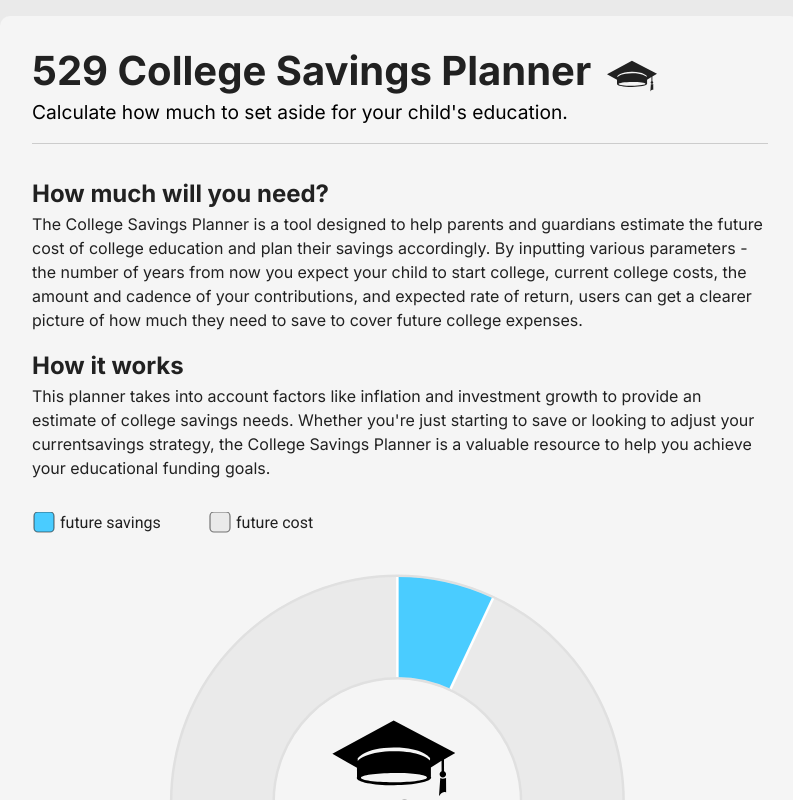
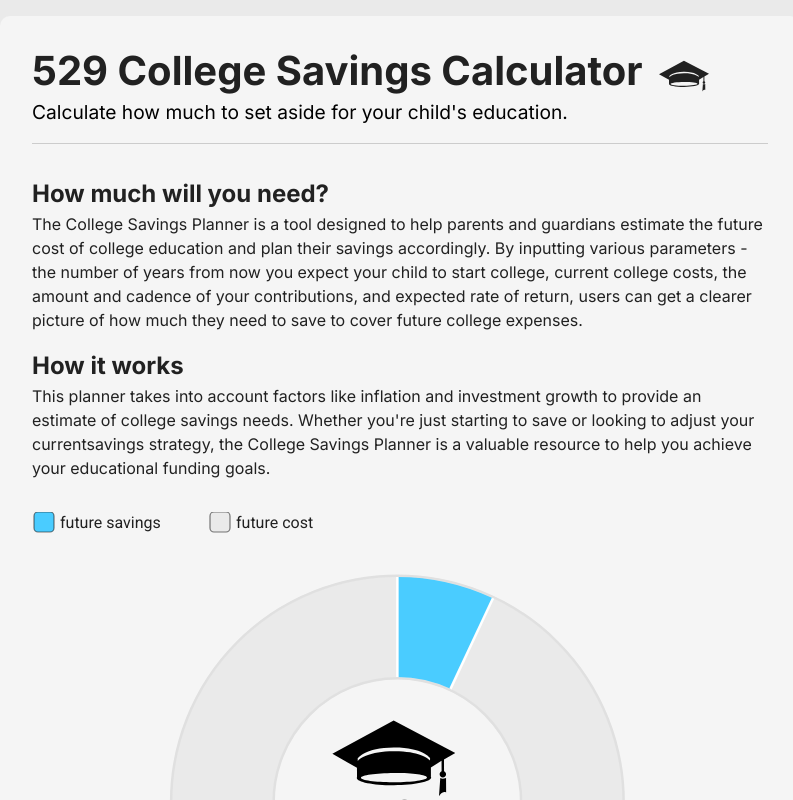
Before and after one commit to aokorodu/CollegeSavingsPlanner_React, a React (Vite) app in the folder CSP-react/: page / in a window 1280 px wide. Shown: the top 800 px of the page, without its empty margins (240-1033 px from the left). Built offline with nearby package versions, Linux system fonts and the light colour scheme.

Commit message:
minor title tweak

```diff
--- a/CSP-react/src/components/uicomponents/Header/Header.tsx
+++ b/CSP-react/src/components/uicomponents/Header/Header.tsx
@@ -5,7 +5,7 @@
     return (
         <header className={styles.header}>
             <div className={styles.titleHolder}>
-                <h1 className={styles.title}>529 College Savings Planner</h1>
+                <h1 className={styles.title}>529 College Savings Calculator</h1>
                 <img src={GraduationCapIcon} alt="graduation cap" className={styles.icon} width={50} height={50} />
             </div>
 
```
